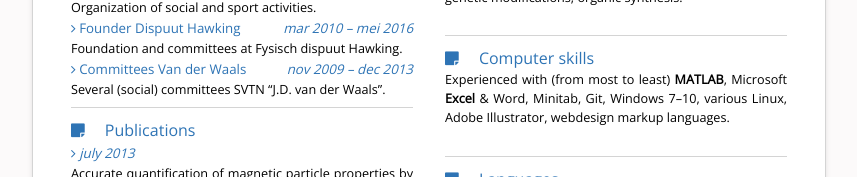
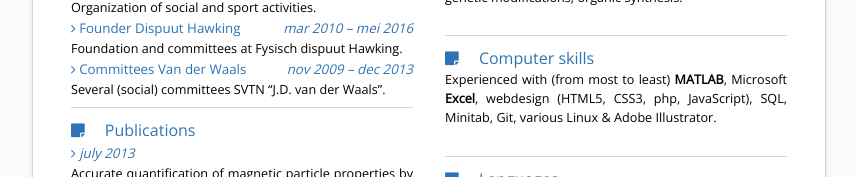
Before and after one commit to ab-os/cv, a plain HTML site: page cv_en.html in a window 1280 px wide. Shown: the part 734-911 px from the top of the page, without its empty margins (211-1068 px from the left). Drawn offline with nearby package versions, Linux system fonts and the light colour scheme.

Commit message:
Updated computer skills

```diff
--- a/cv_en.html
+++ b/cv_en.html
@@ -143,7 +143,7 @@
 			<!-- Computer -->
 			<section >
 				<h2>Computer skills</h2>
-				<p>Experienced with (from most to least) <strong>MATLAB</strong>, Microsoft <strong>Excel</strong> &amp; Word, Minitab, Git, Windows 7&ndash;10, various Linux, Adobe Illustrator, webdesign markup languages.</p>
+				<p>Experienced with (from most to least) <strong>MATLAB</strong>, Microsoft <strong>Excel</strong>, webdesign (HTML5, CSS3, php, JavaScript), SQL, Minitab, Git, various Linux &amp; Adobe Illustrator.</p>
 			</section>
 
 			<!-- Talen -->
```
